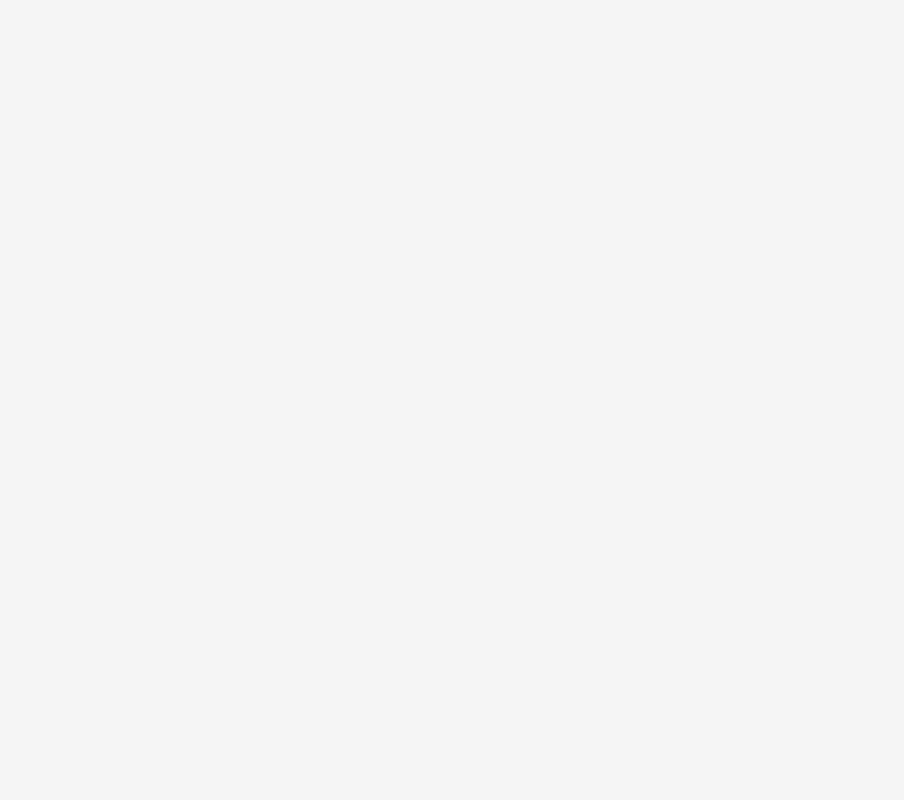
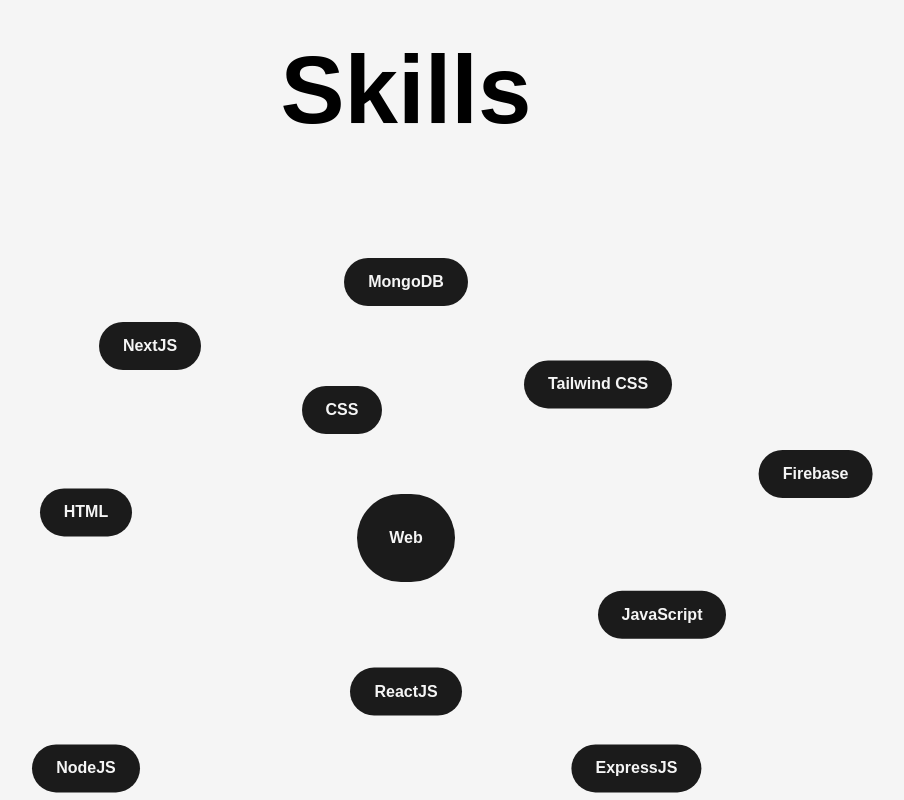
Before and after one commit to abdulmazidakash/f-next-js-portfolio-2025, a Next.js app: page /about in a window 1280 px wide. Shown: the part 1080-1880 px from the top of the page, without its empty margins (234-1138 px from the left). Before the commit the page ends 1092 px from the top, so only its background shows below. Built offline with nearby package versions, Linux system fonts and the light colour scheme.

Commit message:
skill section done

```diff
--- /dev/null
+++ b/just.jsx
@@ -0,0 +1,5 @@
+  /* --color-background: var(--background);
+  --color-foreground: var(--foreground); */
+  /* custom color  */
+  /* --font-sans: var(--font-geist-sans);
+  --font-mono: var(--font-geist-mono); */
--- a/src/app/about/page.jsx
+++ b/src/app/about/page.jsx
@@ -1,4 +1,5 @@
 import AboutPage from '@/components/about/AboutPage'
+import SkillsSection from '@/components/Skills';
 import React from 'react'
 export const metadata = {
   title: "About | Abdul Mazid Akash",
@@ -7,8 +8,9 @@
 
 export default function About() {
   return (
-	<div>
+	<div className='pt-16 p-32'>
 		<AboutPage/>
+    <SkillsSection/>
 	</div>
   )
 }
--- a/src/app/globals.css
+++ b/src/app/globals.css
@@ -6,17 +6,16 @@
 }
 
 @theme inline {
-  /* --color-background: var(--background);
-  --color-foreground: var(--foreground); */
 
- /* custom color  */
+
   --color-dark: #1b1b1b;
   --color-light: #f5f5f5;
   --color-primary: #B63E96`;
   --color-primaryDark: #58E6D9;
 
-  /* --font-sans: var(--font-geist-sans);
-  --font-mono: var(--font-geist-mono); */
+  /* --background-circularLight: 'repeating-radial(rgba(0,0,0,0.4) 2px, #f5f5f5 5px, #f5f5f5 100px);' */
+  --background-circularLight: repeating-radial-gradient(rgba(0,0,0,0.4) 2px, #f5f5f5 5px, #f5f5f5 100px);
+
 
     --animate-wiggle: wiggle 4s ease-in-out infinite;
   @keyframes wiggle {
--- /dev/null
+++ b/src/components/Skills.jsx
@@ -0,0 +1,44 @@
+'use client'
+import React from 'react'
+import {motion} from 'framer-motion'
+
+const Skill = ({name, x, y})=>{
+	return (
+		<motion.div className={`flex items-center justify-center rounded-full font-semibold bg-dark text-light px-6 py-3 shadow-dark cursor-pointer absolute`}
+			whileHover={{scale:1.05}}
+			initial={{x:0, y:0}}
+			whileInView={{x:x, y:y}}
+			viewport={{once: true}}
+			transition={{duration: 1.5}}
+			>
+				{name}
+			</motion.div>
+	)
+}
+export default function SkillsSection() {
+  return (
+	<div>
+		<h1 className='font-bold text-8xl mt-64 w-full text-center'>Skills</h1>
+		<div
+		className='w-full h-screen relative flex items-center justify-center rounded-full'
+		style={{ background: 'var(--background-circularLight)' }}
+		>
+			<motion.div className={`flex items-center justify-center rounded-full font-semibold bg-dark text-light p-8 shadow-dark cursor-pointer`}
+			whileHover={{scale:1.05}}
+			>
+				Web
+			</motion.div>
+			<Skill name={'HTML'} x={'-25vw'} y={'-2vw'} />
+			<Skill name={'CSS'} x={'-5vw'} y={'-10vw'} />
+			<Skill name={'JavaScript'} x={'20vw'} y={'6vw'} />
+			<Skill name={'ReactJS'} x={'0vw'} y={'12vw'} />
+			<Skill name={'NextJS'} x={'-20vw'} y={'-15vw'} />
+			<Skill name={'Tailwind CSS'} x={'15vw'} y={'-12vw'} />
+			<Skill name={'Firebase'} x={'32vw'} y={'-5vw'} />
+			<Skill name={'MongoDB'} x={'0vw'} y={'-20vw'} />
+			<Skill name={'NodeJS'} x={'-25vw'} y={'18vw'} />
+			<Skill name={'ExpressJS'} x={'18vw'} y={'18vw'} />
+		</div>
+	</div>
+  )
+}
--- a/src/components/about/AboutPage.jsx
+++ b/src/components/about/AboutPage.jsx
@@ -33,18 +33,19 @@
 
 export default function AboutPage() {
   return (
-	<div className='pt-16 p-32'>
+	<div className=''>
 		{/* reuseable component title  */}
 		<AnimatedText text={'Passion Fuels Purpose!'} className='mb-16'/>
+		{/* full about section container  */}
 		<div className='grid w-full grid-cols-8 gap-16'>
-			{/* text box  */}
+		{/* text box  */}
 			<div className='col-span-3 flex flex-col items-start justify-start'>
 				<h2 className='mb-4 text-lg font-bold uppercase text-dark/75'>Biography</h2>
 				<p className='font-medium'>Lorem ipsum dolor sit amet consectetur adipisicing elit. Totam quaerat ullam quod odio quasi cumque fugit officiis commodi. Nostrum modi unde illum harum accusantium doloremque fugiat eos nemo maxime distinctio.</p>
 				<p className='font-medium mt-4'>Lorem ipsum dolor sit amet consectetur adipisicing elit. Totam quaerat ullam quod odio quasi cumque fugit officiis commodi. Nostrum modi unde illum harum accusantium doloremque fugiat eos nemo maxime distinctio.</p>
 				<p className='font-medium mt-4'>Lorem ipsum dolor sit amet consectetur adipisicing elit. Totam quaerat ullam quod odio quasi cumque fugit officiis commodi. Nostrum modi unde illum harum accusantium doloremque fugiat eos nemo maxime distinctio.</p>
 			</div>
-			{/* image box  */}
+		{/* image box  */}
 			<div className="col-span-3 relative h-max rounded-2xl border-2 border-solid border-dark bg-light p-8">
 			<div className="absolute top-0 -right-3 -z-10 w-[102%] h-[103%] rounded-[2rem] bg-dark"></div>
 
```
